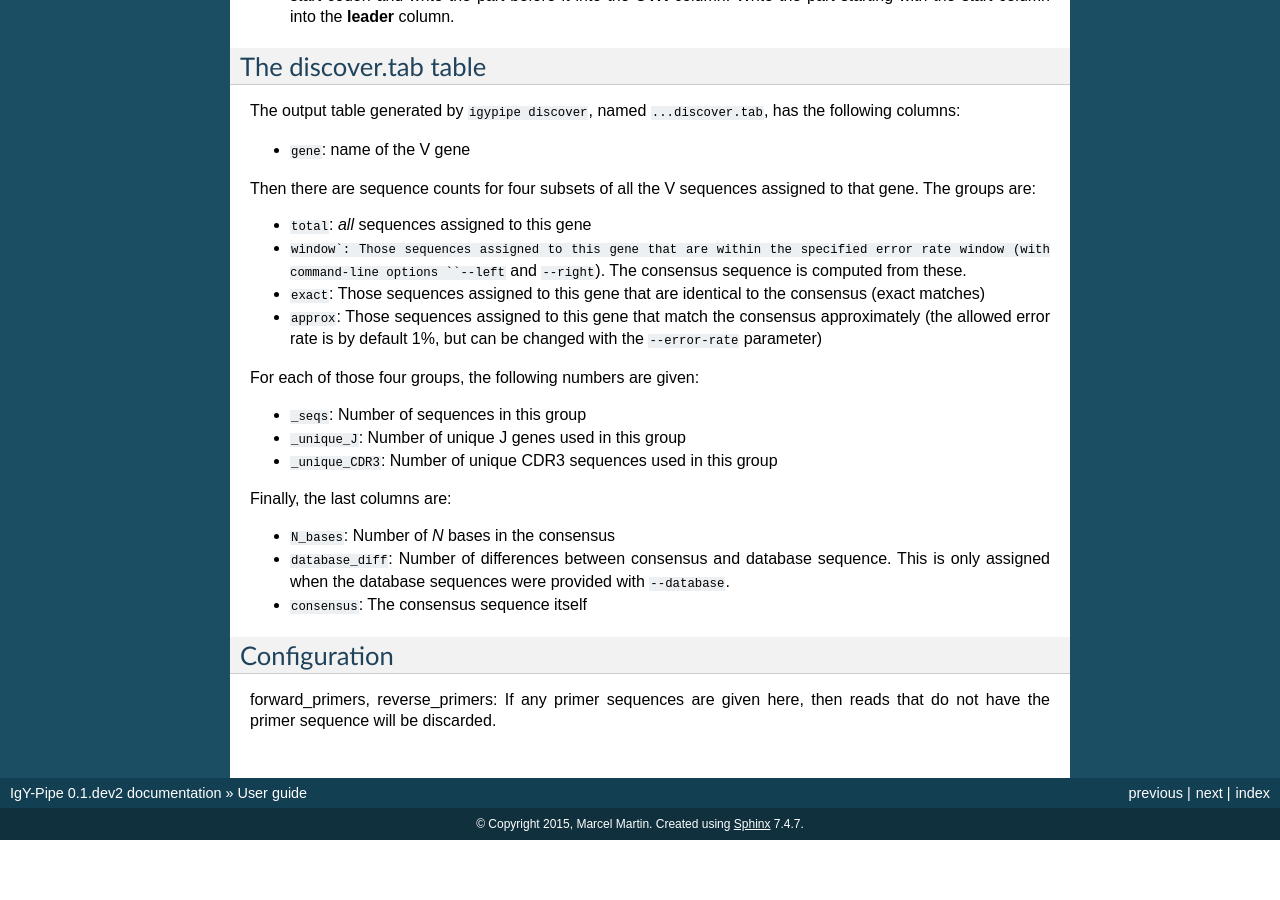
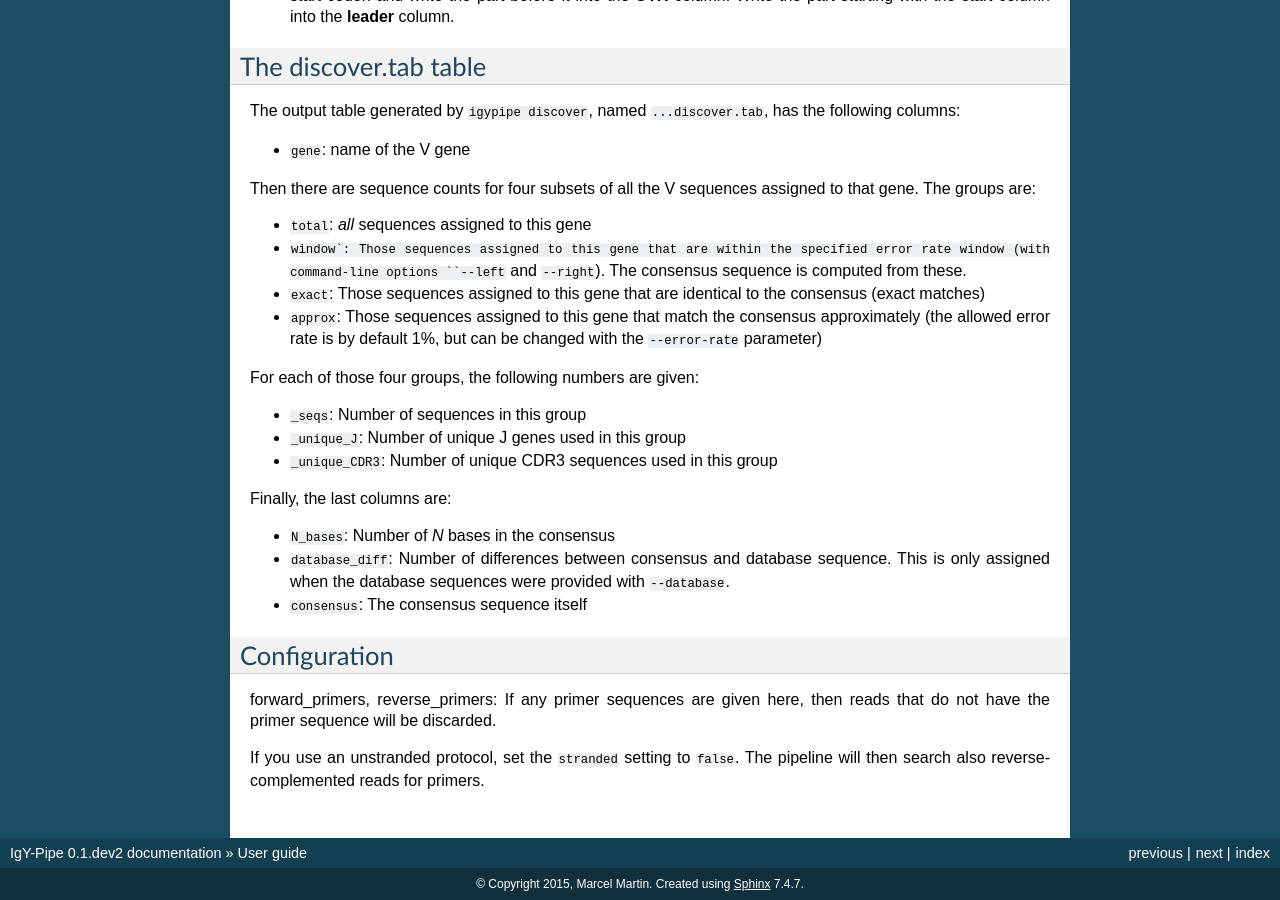
Before and after one commit to NBISweden/IgDiscover-legacy, a Sphinx documentation site: the page built from docs/guide.rst, in a window 1280 px wide and 900 px high, scrolled down 1354 px. Built offline with Sphinx 7.4.7, drawn with Linux system fonts in a browser that asks for light colours; before the commit the page ends 2194 px from its top, so only the background shows below that.

Commit message:
Re-work primer trimming; add a 'stranded' option to configuration file
There is no trim_primers option anymore, just give it no primer sequences.
It is also ok if only 5' primers or only 3' primers are given.

```diff
--- a/docs/guide.rst
+++ b/docs/guide.rst
@@ -100,3 +100,6 @@ Configuration
 
 forward_primers, reverse_primers: If any primer sequences are given here, then
 reads that do not have the primer sequence will be discarded.
+
+If you use an unstranded protocol, set the ``stranded`` setting to ``false``.
+The pipeline will then search also reverse-complemented reads for primers.
```
Also changed, not shown: 2 other files.
